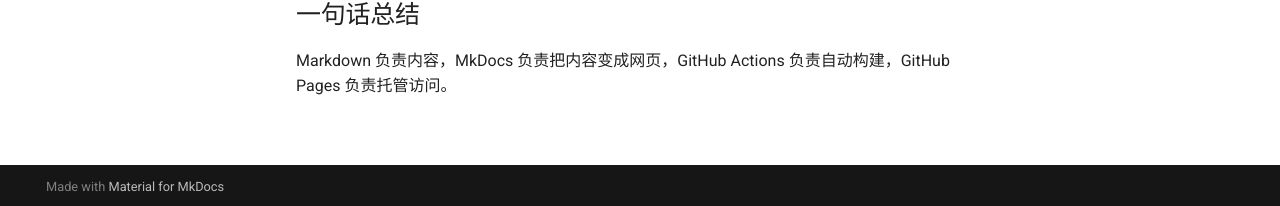
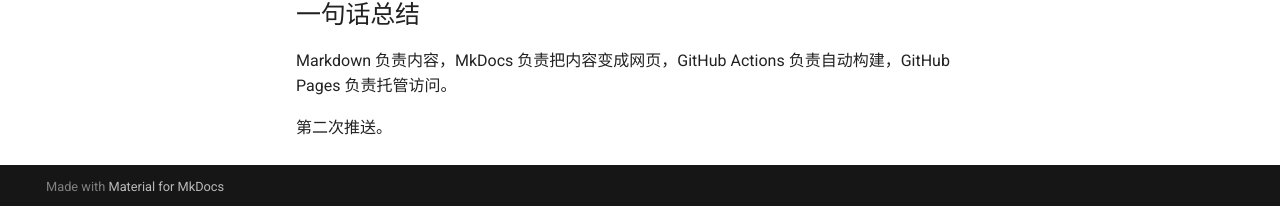
Before and after one commit to maplen1ght/my-docs, an MkDocs documentation site: the page built from docs/index.md, in a window 1280 px wide and 1280 px high. Shown: the part 1071-1277 px from the top of the window. Built offline with MkDocs 1.6.1 and Material for MkDocs 9.7.7, drawn with Linux system fonts in a browser that asks for light colours; comment, search, counter and statistics services are not loaded.

Commit message:
验证文档修改后自动更新网站

```diff
--- a/docs/index.md
+++ b/docs/index.md
@@ -30,3 +30,5 @@ GitHub Actions 会自动做三件事：安装依赖、用 MkDocs 构建出静态
 ## 一句话总结
 
 Markdown 负责内容，MkDocs 负责把内容变成网页，GitHub Actions 负责自动构建，GitHub Pages 负责托管访问。
+
+第二次推送。
```
